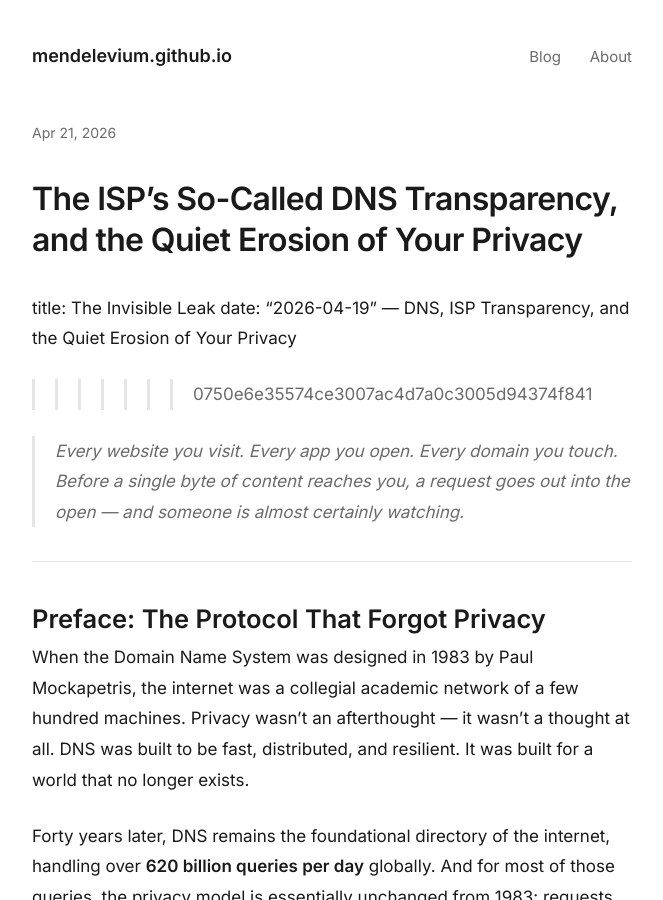
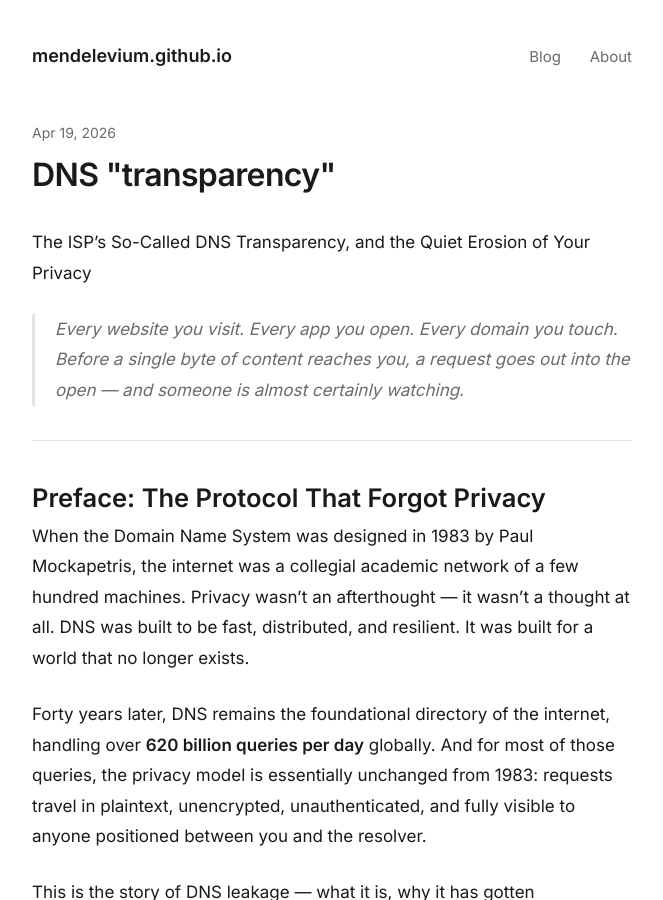
Before and after one commit to mendelevium/mendelevium.github.io, a Jekyll site: the page built from _posts/2026-04-19-dsn-transparency.md, in a window 1280 px wide and 900 px high. Shown: the whole window, without its empty margins (308-971 px from the left). Built offline with Jekyll 4.4.1, drawn with Linux system fonts in a browser that asks for light colours; our own code applies the rules of GitHub Pages for plain Markdown files.

Commit message:
fix url and conflict

```diff
--- a/_posts/2026-04-19-dsn-transparency.md
+++ b/_posts/2026-04-19-dsn-transparency.md
@@ -1,16 +1,9 @@
 ---
 layout: post
-<<<<<<< HEAD
 title: DNS "transparency"
 date: "2026-04-19"
 ---
 The ISP's So-Called DNS Transparency, and the Quiet Erosion of Your Privacy
-=======
-title: The Invisible Leak
-date: "2026-04-19"
----
-DNS, ISP Transparency, and the Quiet Erosion of Your Privacy
->>>>>>> 0750e6e35574ce3007ac4d7a0c3005d94374f841
 
 > *Every website you visit. Every app you open. Every domain you touch. Before a single byte of content reaches you, a request goes out into the open — and someone is almost certainly watching.*
 
```
Also changed, not shown: README.md.
